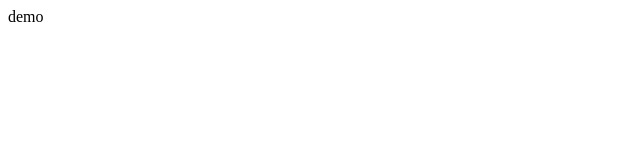
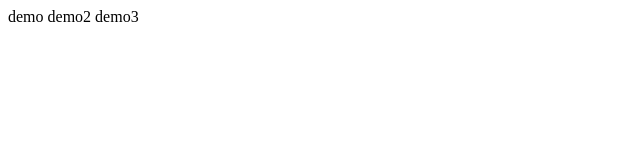
Before and after one commit to Cobrander-3961/vofa_for_stm32-main, a plain HTML site: page index.html in a window 1280 px wide. Shown: the whole page, without its empty margins (0-640 px from the left). Drawn offline with Linux system fonts and the light colour scheme.

Commit message:
first save

```diff
--- a/index.html
+++ b/index.html
@@ -7,5 +7,7 @@
 </head>
 <body>
 demo
+demo2
+demo3
 </body>
 </html>
```
